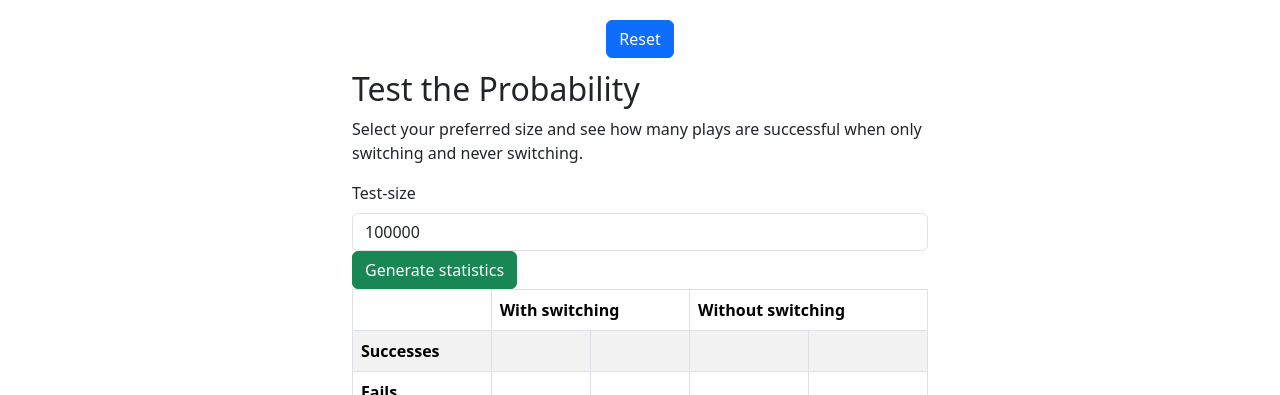
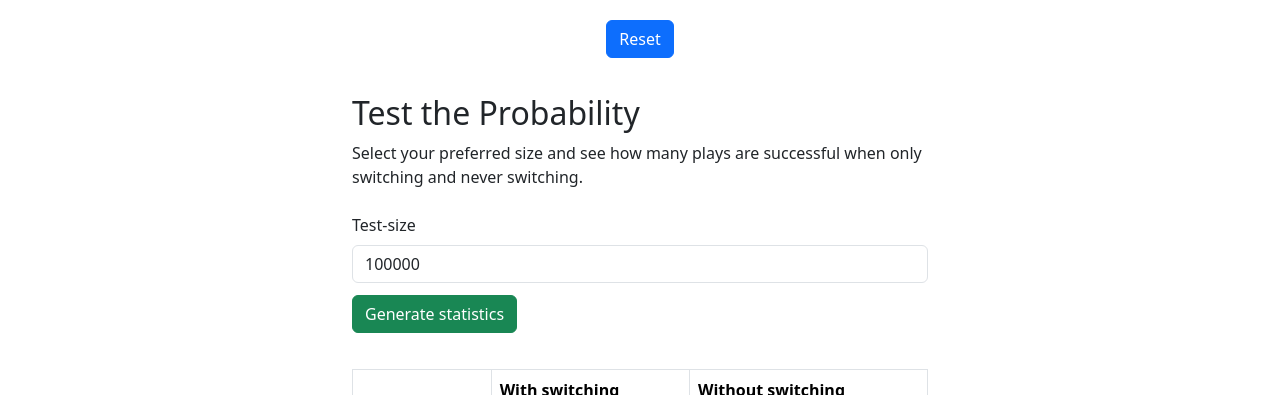
Before and after one commit to Trymnyheim/Webpage, a React (Vite) app in the folder frontend/: page /fun/monty in a window 1280 px wide. Shown: the part 518-913 px from the top of the page. Built offline with nearby package versions, Linux system fonts and the light colour scheme.

Commit message:
add: margin classes

```diff
--- a/frontend/src/App.css
+++ b/frontend/src/App.css
@@ -36,8 +36,16 @@
     margin: 12px;
 }
 
+.margin-sm-vertical {
+    margin: 12px 0;
+}
+
 .margin {
     margin: 24px;
+}
+
+.margin-vertical {
+    margin: 24px 0;
 }
 
 .margin-lg {
```
